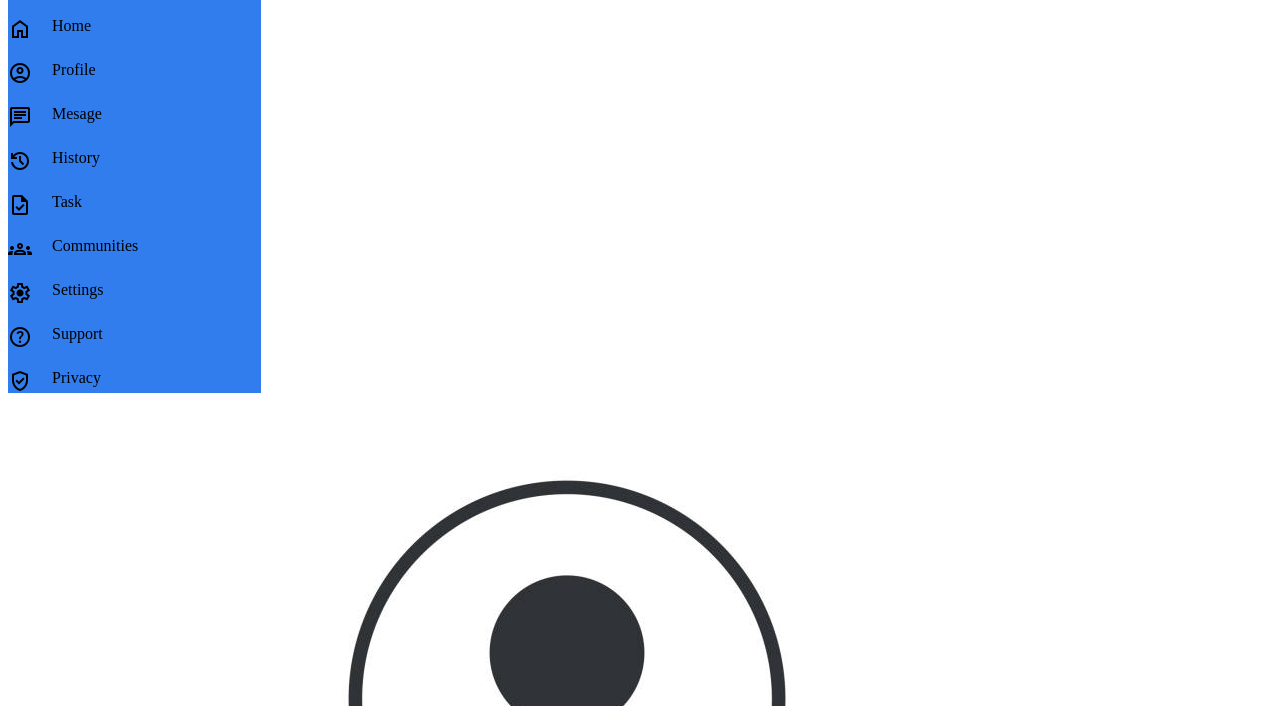
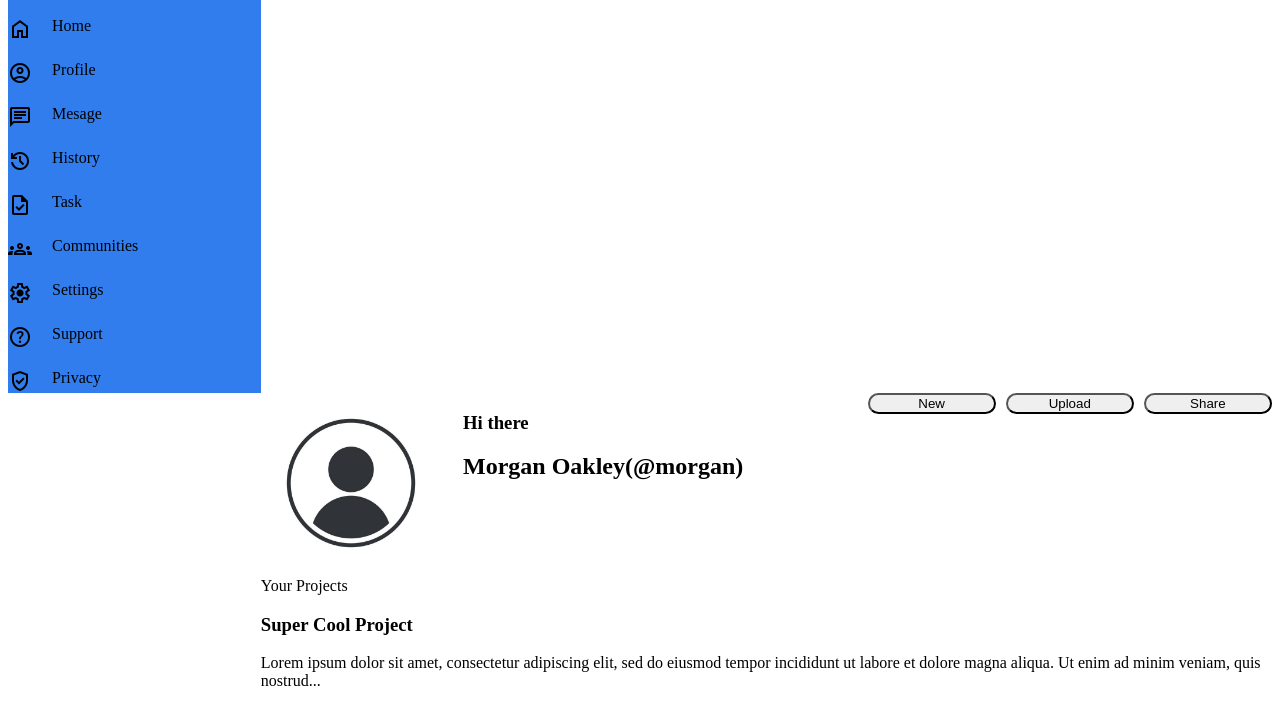
Before and after one commit to BH3Techs/Admin-Dashboard, a plain HTML site: page index.html in a window 1280 px wide. Shown: the part 78-784 px from the top of the page. Drawn offline with nearby package versions, Linux system fonts and the light colour scheme.

Commit message:
nav displays

```diff
--- a/css/style.css
+++ b/css/style.css
@@ -26,7 +26,6 @@ html{
     display: grid;
     height: fit-content;
     grid-template-columns: 5fr 3fr;
-
 }
 
 .header input{
@@ -43,7 +42,22 @@ html{
 }
 .nav{
     grid-column: 2 / 3;
-
+    display: grid;
+    grid-template-columns: 3fr 2fr;
+}
+.picturesUps{
+    display: grid;
+    grid-template-columns: repeat(3, 1fr);
+    gap: 10px;
+}
+.profs{
+    display: grid;
+    grid-template-columns: 1fr 2fr;
+    ;
+}
+.picturesUps button{
+    height: fit-content;
+    border-radius: 20px;
 }
 .projects{
     grid-column: 2 / 3;
@@ -55,3 +69,6 @@ html{
 .trending{
     grid-column: 2/ 3;
 }
+img{
+    width: 180px;
+}
--- a/index.html
+++ b/index.html
@@ -68,14 +68,14 @@
             </div>
         </div>
         <div class="nav">
-            <div>
-                <img src="./img/avator.jpg" alt="The Avator" srcset="">
-            <div>
-                <h3>Hi there</h3>
-                <h2>Morgan Oakley(@morgan)</h2>
+            <div class="profs">
+                <div><img src="./img/avator.jpg" alt="The Avator" srcset=""></div>
+                <div>
+                    <h3>Hi there</h3>
+                    <h2>Morgan Oakley(@morgan)</h2>
+                </div>
             </div>
-            </div>
-            <div>
+            <div class="picturesUps">
                 <button>New</button>
                 <button>Upload</button>
                 <button>Share</button>
```
